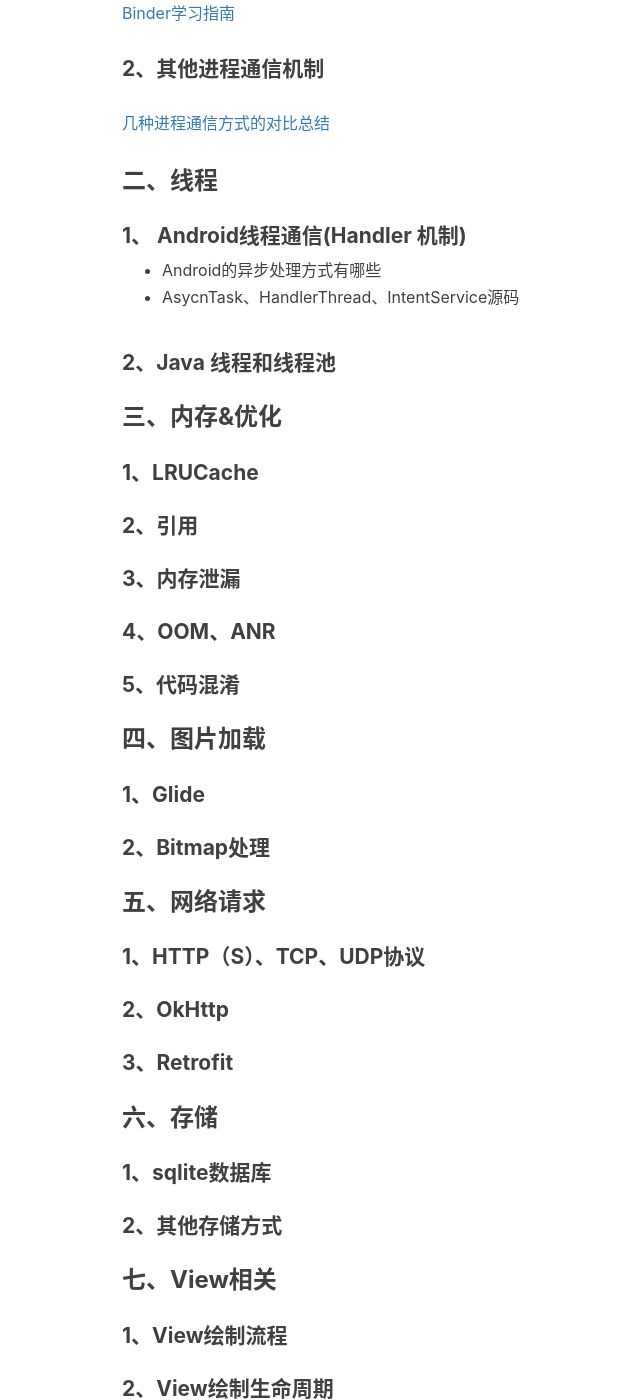
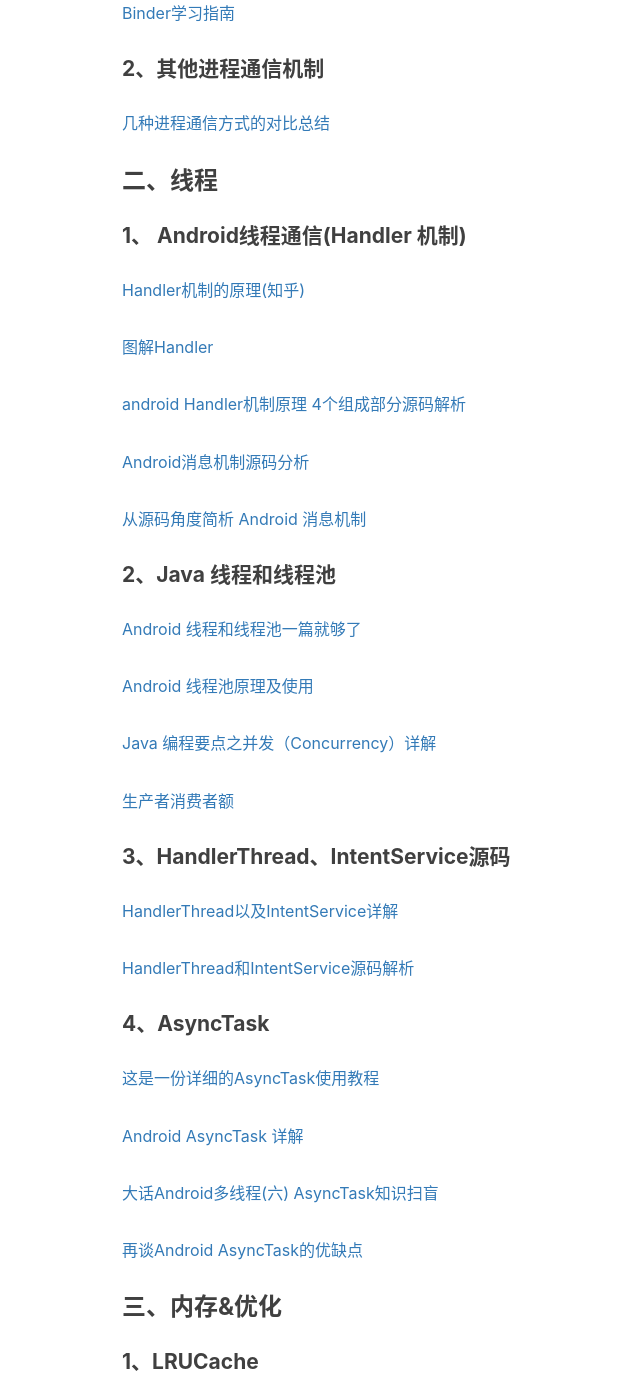
Before and after one commit to KingHeavens/zhjing03.github.io, a Jekyll site: the page built from _posts/2019-08-19-android-interview.markdown, in a window 1280 px wide and 1400 px high, scrolled down 2019 px. Shown: the whole window, without its empty margins (143-783 px from the left). Built offline with Jekyll 4.4.1, drawn with Linux system fonts in a browser that asks for light colours; nearby versions of some CDN libraries; comment, search, counter and statistics services are not loaded; some of the changed text lies outside the part shown.

Commit message:
change:add interview

```diff
--- a/_posts/2019-08-19-android-interview.markdown
+++ b/_posts/2019-08-19-android-interview.markdown
@@ -1,6 +1,6 @@
 ---
 layout:     post
-title:      "Android只是"
+title:      "Android知识"
 subtitle:   ""
 date:       2019-03-07
 author:     "Aaron"
@@ -94,42 +94,149 @@
 
 #### 1、 Android线程通信(Handler 机制)
 
-- Android的异步处理方式有哪些
-- AsycnTask、HandlerThread、IntentService源码
+[Handler机制的原理(知乎)](https://www.zhihu.com/question/19703357)
+
+[图解Handler](https://blog.csdn.net/carson_ho/article/details/80175876)
+
+[android Handler机制原理 4个组成部分源码解析](https://blog.csdn.net/csdn1125550225/article/details/80384670)
+
+[Android消息机制源码分析](https://juejin.im/post/5aa24e17518825557207f96b)
+
+[从源码角度简析 Android 消息机制](https://juejin.im/entry/58cb8ffe570c350058966ce4)
 
 #### 2、Java 线程和线程池
+
+[Android 线程和线程池一篇就够了](https://juejin.im/entry/593109e72f301e005830cd76)
+
+[Android 线程池原理及使用](https://www.jianshu.com/p/7b2da1d94b42)
+
+[Java 编程要点之并发（Concurrency）详解](https://waylau.com/essential-java-concurrency/)
+
+[生产者消费者额](https://juejin.im/post/5aeec675f265da0b7c072c56)
+
+#### 3、HandlerThread、IntentService源码
+
+[HandlerThread以及IntentService详解](https://blog.csdn.net/SEU_Calvin/article/details/52440418)
+
+[HandlerThread和IntentService源码解析](https://juejin.im/post/5a3884406fb9a044fb07df95)
+
+#### 4、AsyncTask
+
+[这是一份详细的AsyncTask使用教程](https://blog.csdn.net/carson_ho/article/details/79314325)
+
+[Android AsyncTask 详解](https://juejin.im/post/5bd3fa0ff265da0a8a6af0bc)
+
+[大话Android多线程(六) AsyncTask知识扫盲](https://juejin.im/post/5a85a6066fb9a06337573955)
+
+[再谈Android AsyncTask的优缺点](https://www.cnblogs.com/yanyojun/p/6414919.html)
 
 ### 三、内存&优化
 
 #### 1、LRUCache
 
+[HashMap源码分析（JDK 1.8）](https://zhuanlan.zhihu.com/p/34280652)
+
+[HashMap源码解析（JDK8）](https://blog.csdn.net/zxt0601/article/details/77413921)
+
+[LruCache原理和用法与LinkedHashMap](https://blog.csdn.net/qq_25806863/article/details/77548468)
+
+[彻底解析Android缓存机制——LruCache](https://www.jianshu.com/p/b49a111147ee)
+
 #### 2、引用
+
+[Android 强引用，弱引用，软引用，虚引用 基本概念](https://blog.csdn.net/Mr_LiaBill/article/details/48344483)
+
+[Android优化中弱引用WeakReference的知识](https://blog.csdn.net/printfcc/article/details/79131479)
+
+[Android开发优化之的强引用、软引用、弱引用的使用](https://www.jianshu.com/p/8488079a939b)
 
 #### 3、内存泄漏
 
+[Android内存泄漏的八种可能（上）](https://www.jianshu.com/p/ac00e370f83d)
+
+[Android内存泄漏定位、分析、解决全方案](https://segmentfault.com/a/1190000018118285)
+
+[Android 内存泄漏查找和解决 (长篇)](https://juejin.im/entry/589542ed2f301e0069054007)
+
+[Android 内存泄漏分析](https://juejin.im/post/5a9266246fb9a0634214becc)
+
+[LeakCanary使用及原理](https://www.jianshu.com/p/09431b063bbf)
+
 #### 4、OOM、ANR
 
-#### 5、代码混淆
+[内存泄漏全解析，从此拒绝 ANR，让 OOM 远离你的身边，跟内存泄漏 say byebye](https://juejin.im/entry/58b527b5ac502e00589adefd)
+
+[Android造成OOM 和ANR的原因及解决办法](https://www.jianshu.com/p/fcb13999558b)
+
+[关于ANR异常捕获与分析，你所需要知道的一切](https://blog.csdn.net/codezjx/article/details/78648333)
+
+#### 5、java内存模型
+
+[Android基础之Java内存模型](https://www.zybuluo.com/TryLoveCatch/note/882064)
+
+[理解Android Java垃圾回收机制](https://blog.csdn.net/omnispace/article/details/50991489)
 
 ### 四、图片加载
 
 #### 1、Glide
 
+[Glide源码导读](https://www.cnblogs.com/angeldevil/p/5841979.html)
+
+[Android图片加载框架最全解析](https://blog.csdn.net/guolin_blog/article/details/53759439)
+
+[Glide 源码分析解读-基于最新版Glide 4.9.0](https://www.jianshu.com/p/9bb50924d42a)
+
 #### 2、Bitmap处理
+
+[聊聊Bitmap的那些事儿](https://www.jianshu.com/p/0fbcadfd4213)
+
+[让你彻底了解 bitmap 高效加载](https://juejin.im/entry/5937995aa22b9d00580f7891)
 
 ### 五、网络请求
 
 #### 1、HTTP（S）、TCP、UDP协议
 
+[tcp、http指南](https://juejin.im/post/5ad4094e6fb9a028d7011069)
+
+[TCP协议与UDP协议的区别](https://blog.csdn.net/qq_18425655/article/details/51955674)
+
+[TCP和UDP的9个区别是什么](https://blog.csdn.net/lzuacm/article/details/50945225)
+
+[面试官问到TCP/IP怎么回答才过关](https://juejin.im/post/5b189ca0f265da6e1e1adcbf)
+
+[TCP 为什么是三次握手四次挥手？](https://www.jianshu.com/p/7d0f91345483)
+
+[RUDP](https://www.cnblogs.com/lixiang-share/p/7152870.html)
+
+[常见问题](https://juejin.im/post/5a8102e0f265da4e710f5910)
+
+[HTTPS运行流程（超详细）](https://zhuanlan.zhihu.com/p/60033345)
+
+[理解Http请求与响应](https://www.jianshu.com/p/51a61845e66a#)
+
 #### 2、OkHttp
 
+[OkHttp完全解析](https://blog.csdn.net/lmj623565791/article/details/47911083)
+
+[OkHttp使用完全教程](https://www.jianshu.com/p/ca8a982a116b)
+
+[Android OKHttp使用详解](https://www.jianshu.com/p/2663ce3da0db)
+
+[OkHttp总结](https://blog.csdn.net/u012881042/article/details/79759203)
+
 #### 3、Retrofit
+
+#### 4、常用加密算发
+
+[浅谈常见的七种加密算法及实现](https://juejin.im/post/5b48b0d7e51d4519962ea383#heading-19)
 
 ### 六、存储
 
 #### 1、sqlite数据库
 
-#### 2、其他存储方式
+#### 2、DiskLruCache
+
+[DiskLruCache完全解析，硬盘缓存的最佳方案](https://blog.csdn.net/guolin_blog/article/details/28863651)
 
 ### 七、View相关
 
@@ -158,6 +265,8 @@
 [热修复基本原理](https://blog.csdn.net/csdn_lqr/article/details/78534065)
 
 [各个热修复比较](https://www.cnblogs.com/popfisher/p/8543973.html)
+
+#### 4、RxJava
 
 ### 九、应用内通信组件
 
@@ -189,12 +298,6 @@
 
 #### 8、JVM相关，如内存的管理、内存的回收、类的的加载
 
-### 十二、计算机网络
-
-### 十三、操作系统原理
-
-### 十四 、常见加密方式和原理
-
 ### 十二、算法积累
 
 * 链表翻转
```
